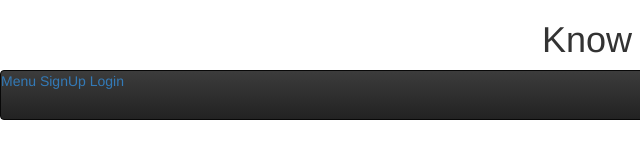
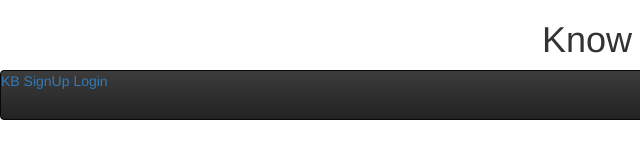
Before and after one commit to quanzelhallsCodeSquad3/DisruptHarlem03, a plain HTML site: page quanzel_halls/team_project/know_better/index.html in a window 1280 px wide. Shown: the full height of the page, 0-640 px from the left. Drawn offline with nearby package versions, Linux system fonts and the light colour scheme.

Commit message:
All Webpages

```diff
--- a/quanzel_halls/team_project/know_better/index.html
+++ b/quanzel_halls/team_project/know_better/index.html
@@ -19,7 +19,7 @@
 
 	<h1><CENTER>Know Better</CENTER></h1>
 	<nav class="navbar navbar-inverse">
-  		<li role="presentation" class="active"><a href="#">Menu</a><left></li>
+  		<li role="presentation" class="active"><a href="#">KB</a><left></li>
   		<li role="presentation"><a href="#">SignUp</a><right></li>
   		<li role="presentation"><a href="#">Login</a><right></li>
   	</nav>
```
Also changed, not shown: quanzel_halls/team_project/know_better/email_confirmation.html (added), quanzel_halls/team_project/know_better/logged_in.html (added), quanzel_halls/team_project/know_better/sign_in.html (added), quanzel_halls/team_project/know_better/sign_up.html (added).
